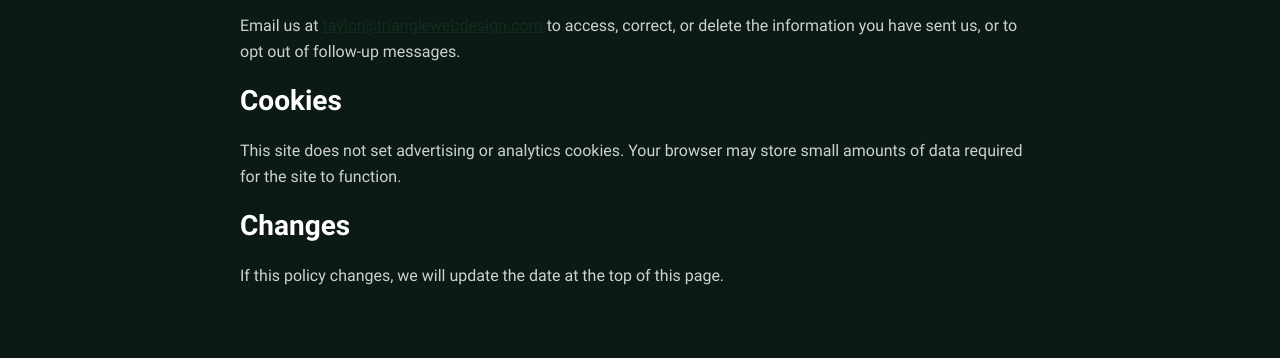
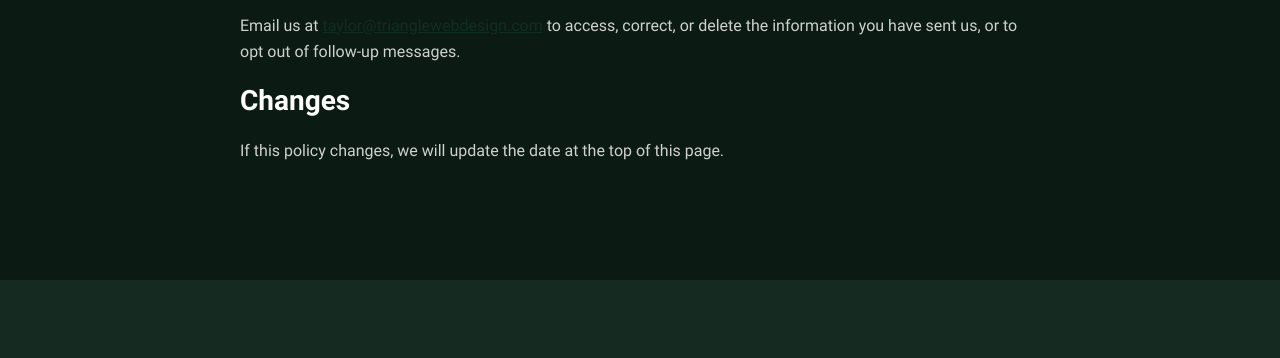
Before and after one commit to TaylorKellyCodes/codePort, an Eleventy site: page src/content/pages/privacy.html in a window 1280 px wide. Shown: the part 1022-1380 px from the top of the page. Built offline with nearby package versions, Linux system fonts and the light colour scheme; Eleventy itself is replaced by a stand-in of ours; files that its build step writes are made by us from their sources; what @codestitchofficial/eleventy-plugin-sharp-images, glob would draw is missing.

Commit message:
privacy: remove the Cookies section (same true-now/false-later trap as the analytics line)

```diff
--- a/src/content/pages/privacy.html
+++ b/src/content/pages/privacy.html
@@ -45,9 +45,6 @@ eleventyComputed:
                 <h2>Your choices</h2>
                 <p>Email us at <a href="mailto:taylor@trianglewebdesign.com">taylor@trianglewebdesign.com</a> to access, correct, or delete the information you have sent us, or to opt out of follow-up messages.</p>
 
-                <h2>Cookies</h2>
-                <p>This site does not set advertising or analytics cookies. Your browser may store small amounts of data required for the site to function.</p>
-
                 <h2>Changes</h2>
                 <p>If this policy changes, we will update the date at the top of this page.</p>
             </section>
```
